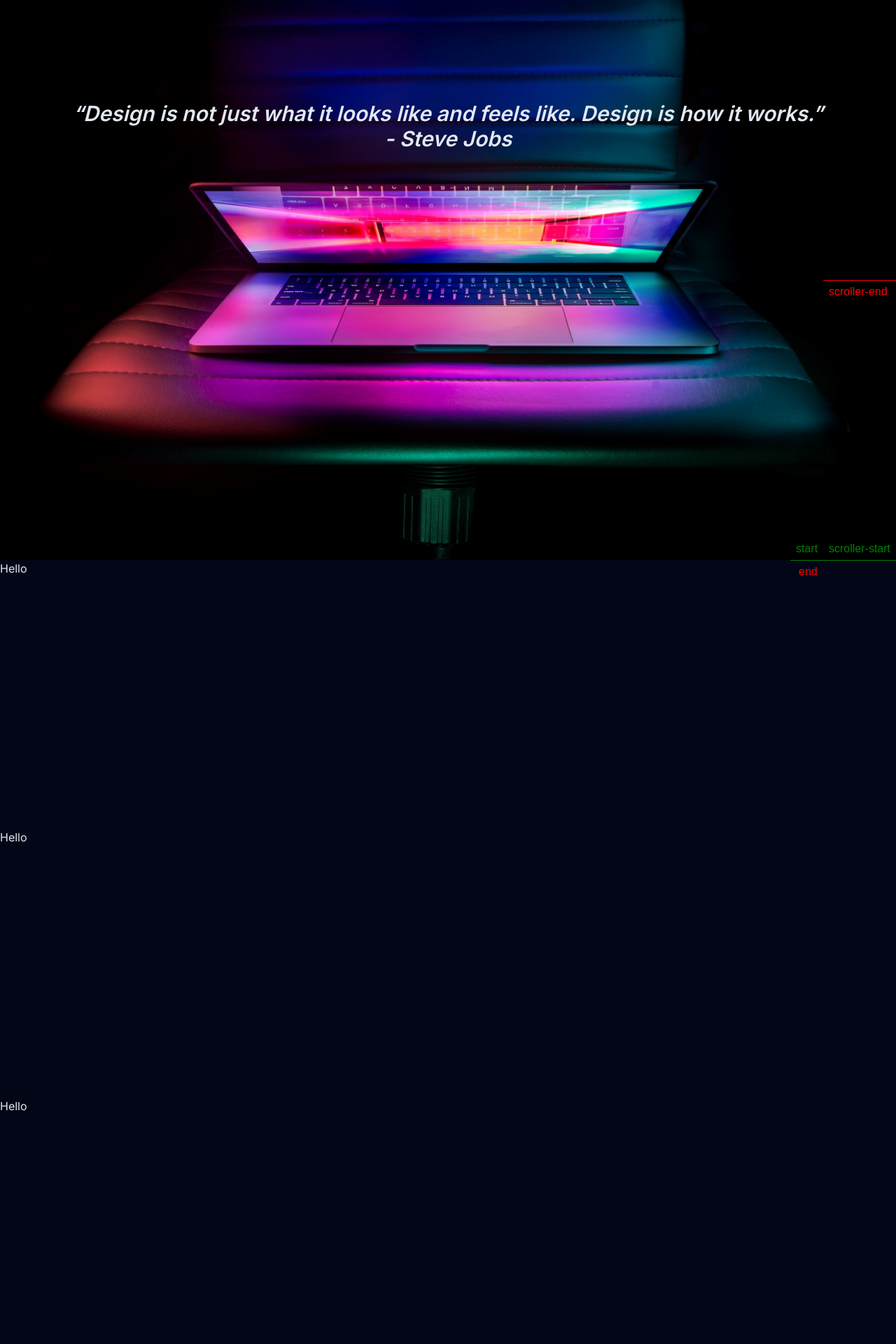
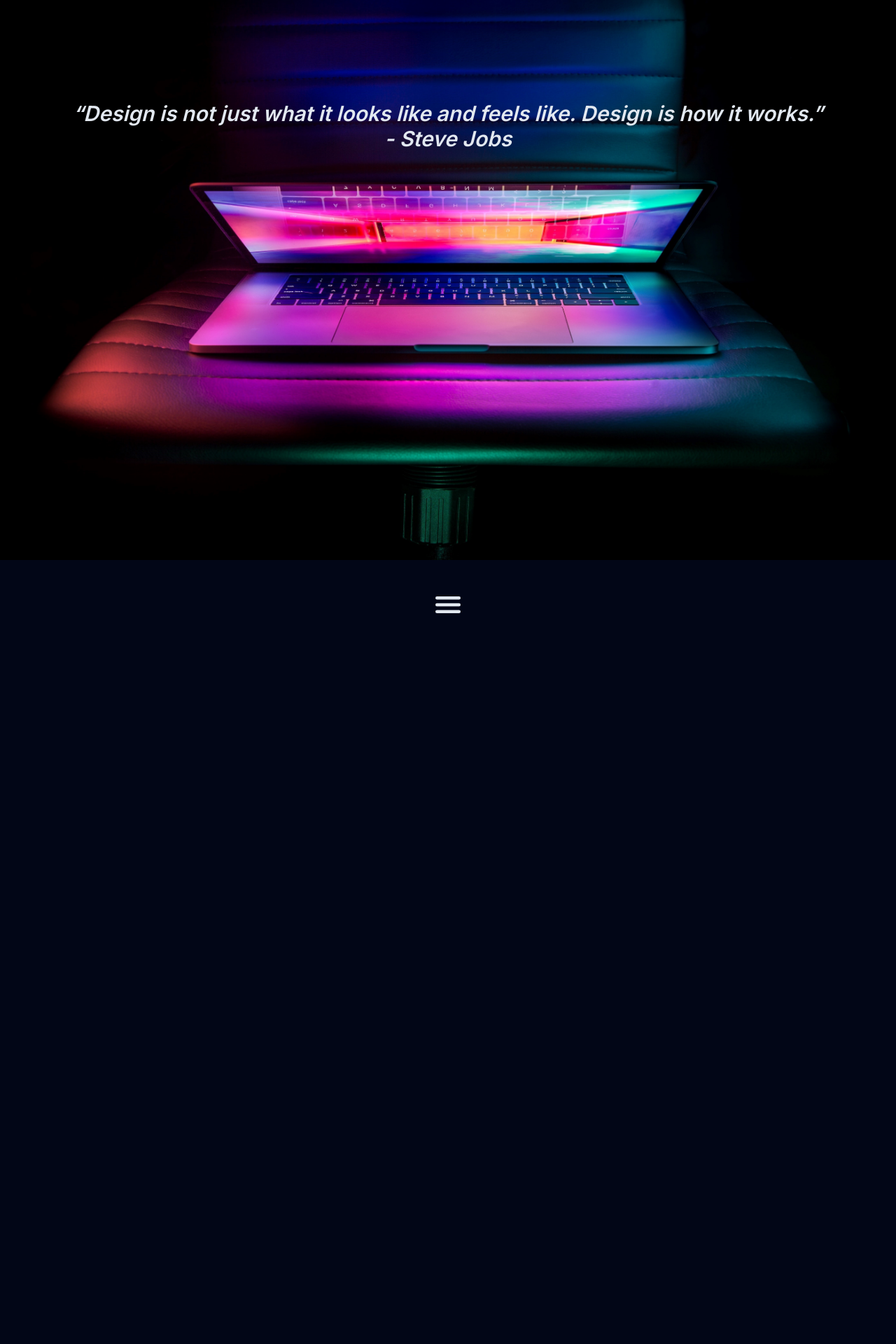
Before and after one commit to PremVispute/Portfolio_New, a Next.js app: page / in a window 1280 px wide. Shown: the top 1920 px of the page at 70% size. Built offline with nearby package versions, Linux system fonts and the light colour scheme.

Commit message:
file structure

```diff
--- a/package.json
+++ b/package.json
@@ -13,7 +13,8 @@
     "gsap": "^3.12.5",
     "next": "14.2.5",
     "react": "^18",
-    "react-dom": "^18"
+    "react-dom": "^18",
+    "react-icons": "^5.3.0"
   },
   "devDependencies": {
     "@types/node": "^20",
--- a/src/app/page.tsx
+++ b/src/app/page.tsx
@@ -1,67 +1,12 @@
 "use client";
-import Image from "next/image";
-import mainBG from "../utils/images/mainBG.jpg";
-import { useEffect, useState } from "react";
-import { gsap } from "gsap";
-import { ExpoScaleEase } from "gsap/EasePack";
-import { ScrollTrigger } from "gsap/ScrollTrigger";
-
-gsap.registerPlugin(ScrollTrigger, ExpoScaleEase);
+import Hero from "@/components/Hero";
+import Header from "@/components/ui/Header";
 
 export default function Home() {
-  const [visible, setVisible] = useState(true);
-
-  const toggleVisible = () => {
-    const scrolled = document.documentElement.scrollTop;
-    if (scrolled > 100) {
-      setVisible(false);
-    } else if (scrolled <= 100) {
-      setVisible(true);
-    }
-  };
-
-  useEffect(() => {
-    gsap.to(".image", {
-      scrollTrigger: {
-        trigger: ".base",
-        start: "top bottom",
-        end: "top 50%",
-        scrub: true,
-        markers: true,
-      },
-      autoAlpha: 0,
-      duration: 1,
-      scale: 4,
-      ease: ExpoScaleEase.config(1, 2),
-    });
-
-    window.addEventListener("scroll", toggleVisible);
-    return () => {
-      window.removeEventListener("scroll", toggleVisible);
-    };
-  }, []);
-
   return (
     <>
-      <div className="relative h-screen overflow-hidden">
-        <Image
-          src={mainBG}
-          alt="mainBG"
-          className="image"
-          layout="fill"
-          objectFit="cover"
-        />
-        {visible && (
-          <h1 className="absolute top-36 text-center w-full text-3xl italic font-semibold">
-            “Design is not just what it looks like and feels like. Design is how
-            it works.” <br />- Steve Jobs
-          </h1>
-        )}
-      </div>
-      <div className="base h-96">Hello</div>
-      <div className="base h-96">Hello</div>
-      <div className="base h-96">Hello</div>
-      <div className="base h-96">Hello</div>
+      <Hero />
+      <Header />
     </>
   );
 }
--- /dev/null
+++ b/src/components/Hero.tsx
@@ -0,0 +1,42 @@
+import Image from "next/image";
+import mainBG from "@/utils/images/mainBG.jpg";
+import { useGSAP } from "@gsap/react";
+import { gsap } from "gsap";
+import { ExpoScaleEase } from "gsap/EasePack";
+import { ScrollTrigger } from "gsap/ScrollTrigger";
+
+gsap.registerPlugin(ScrollTrigger, ExpoScaleEase);
+
+export default function Hero() {
+  useGSAP(() => {
+    gsap.to(".image", {
+      scrollTrigger: {
+        trigger: ".base",
+        start: "top bottom",
+        end: "top 40%",
+        scrub: true,
+      },
+      autoAlpha: 0,
+      duration: 1,
+      scale: 4,
+      ease: ExpoScaleEase.config(1, 2),
+    });
+  }, []);
+
+  return (
+    <div className="relative h-screen overflow-hidden">
+      <Image
+        src={mainBG}
+        alt="mainBG"
+        className="image"
+        layout="fill"
+        objectFit="cover"
+        unoptimized={true}
+      />
+      <h1 className="absolute top-36 text-center w-full text-3xl italic font-semibold">
+        “Design is not just what it looks like and feels like. Design is how it
+        works.” <br />- Steve Jobs
+      </h1>
+    </div>
+  );
+}
--- /dev/null
+++ b/src/components/ui/Header.tsx
@@ -0,0 +1,14 @@
+import { IoMenu } from "react-icons/io5";
+
+export default function Header() {
+  return (
+    <div>
+      <div className="base h-96">
+        <IoMenu className="text-5xl mx-auto mt-10 menu" />
+      </div>
+      <div className="base-2 h-96"></div>
+      <div className="base h-96"></div>
+      <div className="base h-96"></div>
+    </div>
+  );
+}
```
Also changed, not shown: src/utils/helpers/types.ts (added), 1 other file (tests, documents, lock files or other folders).
